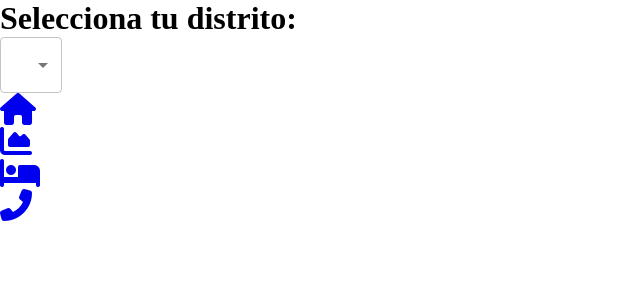
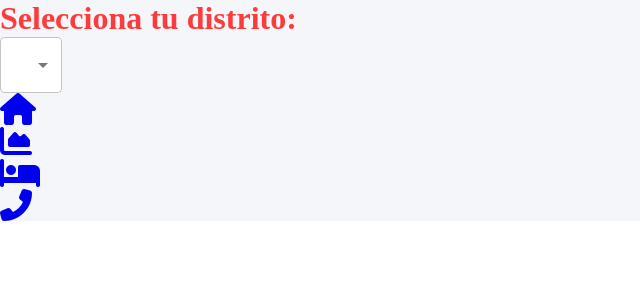
Before and after one commit to kateincoding/open-covid-Peru, a React (Create React App) app: page / in a window 1280 px wide. Shown: the top 300 px of the page, without its empty margins (0-640 px from the left). Built offline with nearby package versions, Linux system fonts and the light colour scheme.

Commit message:
creating css

```diff
--- a/src/pages/home/home.jsx
+++ b/src/pages/home/home.jsx
@@ -1,4 +1,5 @@
 import React from 'react';
+import './home.styles.css';
 import {
   MenuItem,
   FormControl,
@@ -10,9 +11,9 @@ import DownBar from "../../components/downbar/downbar";
 
 function Home(){
   return (
-    <div>
+    <div className="app-header">
       <h1>Selecciona tu distrito:</h1>
-      <FormControl className="app_drop_down">
+      <FormControl className="app-dropdown">
         <Select
               variant="outlined"
               value = "abc"
--- /dev/null
+++ b/src/pages/home/home.styles.css
@@ -0,0 +1,16 @@
+* {
+    margin: 0;
+    padding: 0;
+    box-sizing: border-box;
+  }
+.app-header{
+  background-color: #f5f6fa;
+}
+.app-header>h1 {
+    color: #fc3c3c;
+    font-size: 2rem;
+  }
+
+.app-dropdown {
+    background-color: white;
+  }
--- a/src/pages/statistics/statistics.jsx
+++ b/src/pages/statistics/statistics.jsx
@@ -1,4 +1,5 @@
 import React from 'react';
+import "../../App.css";
 import {
   MenuItem,
   FormControl,
@@ -33,7 +34,7 @@ import DownBar from "../../components/downbar/downbar";
 function Statistics(){
   return (
     <div>
-      <FormControl className="app_drop_down">
+      <FormControl className="app_dropdown">
         <Select
               variant="outlined"
               value = "abc"
```
